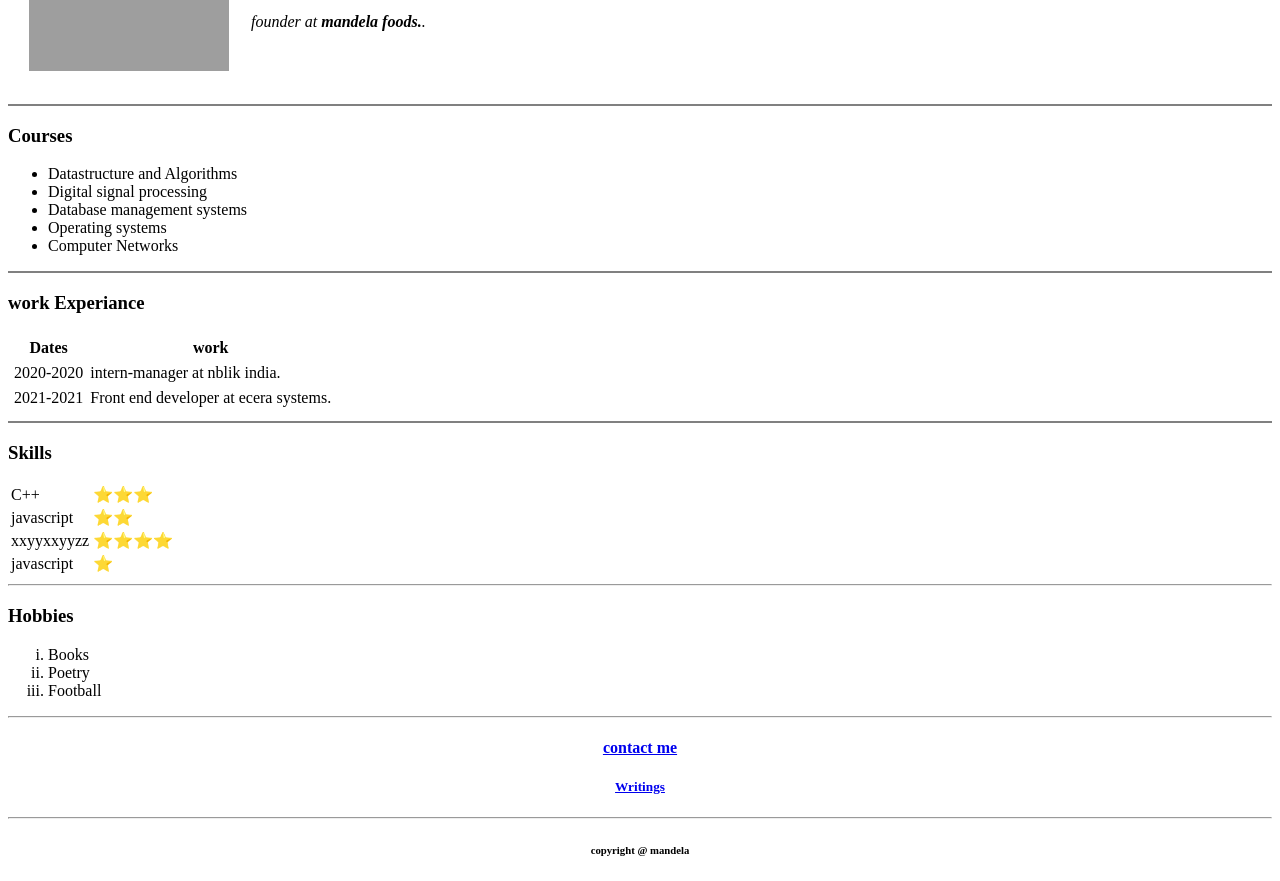
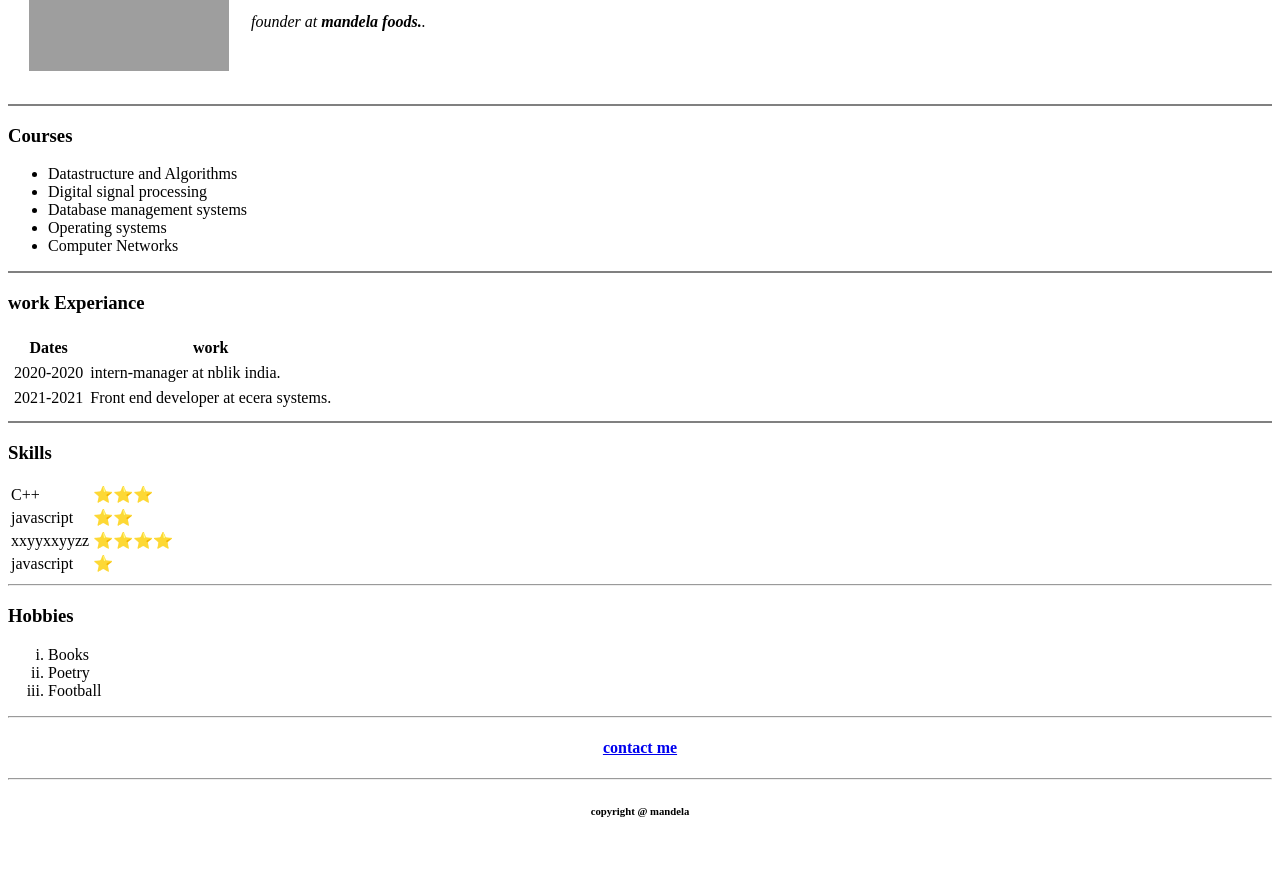
Before and after one commit to ali-mandela/cv, a plain HTML site: page index.html in a window 1280 px wide. Shown: the part 158-1039 px from the top of the page. After the commit the page ends 1000 px from the top, so only its background shows below. Drawn offline with Linux system fonts and the light colour scheme; grey boxes are pictures that could not be loaded.

Commit message:
Update index.html

```diff
--- a/index.html
+++ b/index.html
@@ -66,7 +66,6 @@
 
 <center>
   <h4><a href="contacts.html">contact me</a></h4>
-  <h5> <a href="writings.html">Writings</a></h5>
   <hr />
   <h6>copyright @ mandela </h6>
 
```
